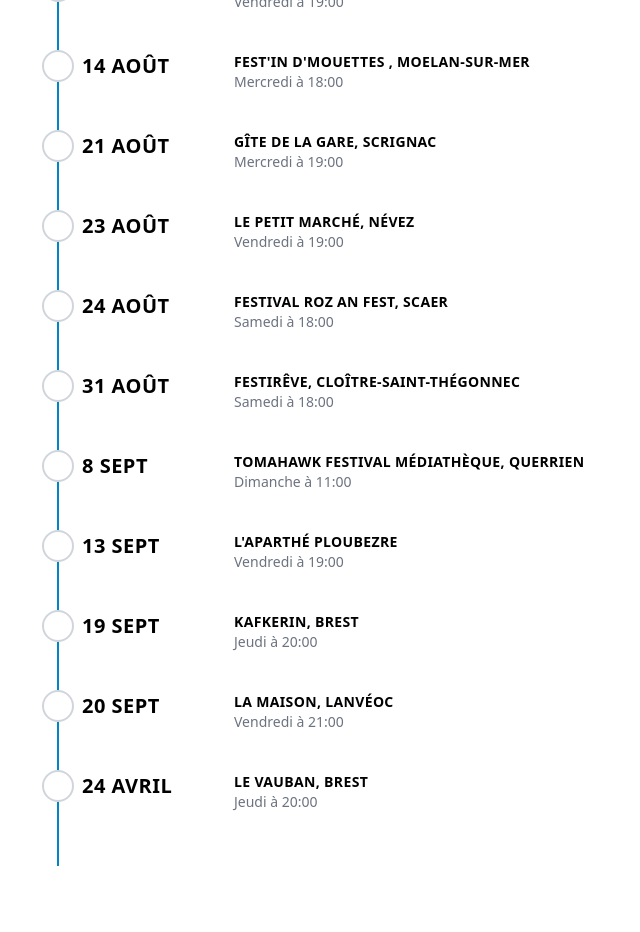
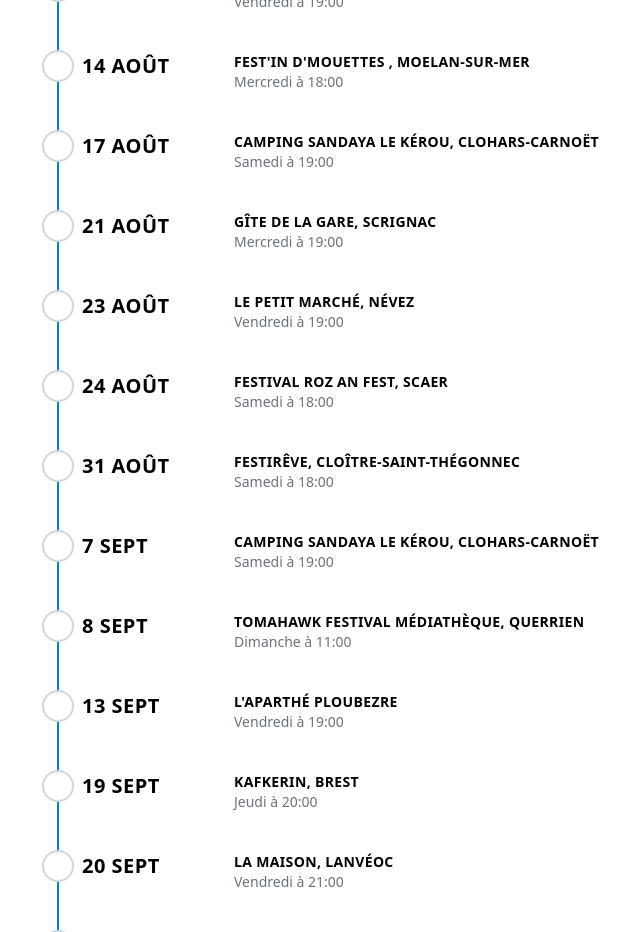
Before and after one commit to AlexandreKempf/en-tete-a-texte, a SvelteKit app: page /concerts in a window 1280 px wide. Shown: the part 1840-2772 px from the top of the page, without its empty margins (598-1238 px from the left). Before the commit the page ends 2706 px from the top, so only its background shows below. Built offline with nearby package versions, Linux system fonts and the light colour scheme.

Commit message:
Update concerts.js

```diff
--- a/src/routes/concerts.js
+++ b/src/routes/concerts.js
@@ -290,10 +290,10 @@
         date: new Date(2024, 6, 31, 20),
         place: 'Camping Côte des légendes, Brignogan'
     },
-    {
-        date: new Date(2024, 7, 3, 19),
-        place: 'Camping Sandaya Le Kérou, Clohars-Carnoët'
-    },
+        {
+            date: new Date(2024, 7, 3, 19),
+            place: 'Camping Sandaya Le Kérou, Clohars-Carnoët'
+        },
     {
         date: new Date(2024, 7, 8, 19),
         place: 'Chez Tatabel, Plomodiern'
@@ -305,6 +305,10 @@
     {
         date: new Date(2024, 7, 14, 18),
         place: 'Fest\'in d\'mouettes , Moelan-Sur-Mer'
+    },
+    {
+        date: new Date(2024, 7, 17, 19),
+        place: 'Camping Sandaya Le Kérou, Clohars-Carnoët'
     },
     {
         date: new Date(2024, 7, 21, 19),
@@ -321,6 +325,10 @@
     {
         date: new Date(2024, 7, 31, 18),
         place: 'Festirêve, Cloître-Saint-Thégonnec'
+    },
+    {
+        date: new Date(2024, 8, 7, 19),
+        place: 'Camping Sandaya Le Kérou, Clohars-Carnoët'
     },
     {
         date: new Date(2024, 8, 8, 11, 0),
```
